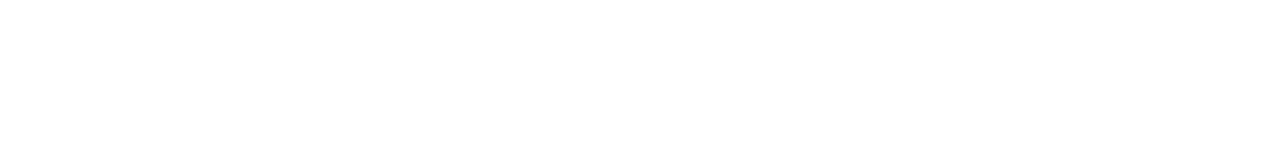
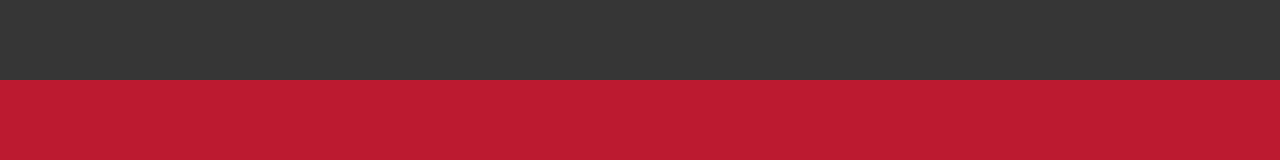
Before and after one commit to FloppyCacti/Todo-list, a website built with webpack: page src/index.html in a window 1280 px wide. Built offline with nearby package versions, Linux system fonts and the light colour scheme.

Commit message:
add color and header

```diff
--- a/src/index.html
+++ b/src/index.html
@@ -6,5 +6,6 @@
     <title>Todo-list</title>
 </head>
 <body>
+    <header></header>
 </body>
 </html>
--- a/src/index.js
+++ b/src/index.js
@@ -0,0 +1 @@
+import './style.css';
--- /dev/null
+++ b/src/style.css
@@ -0,0 +1,12 @@
+body{
+    height: 100vh;
+    margin: 0;
+    display: grid;
+    grid-template-rows: 80px auto;
+    background-color: #bc1a30;
+}
+
+header{
+    grid-row: 1;
+    background-color: #363636;
+}
```
